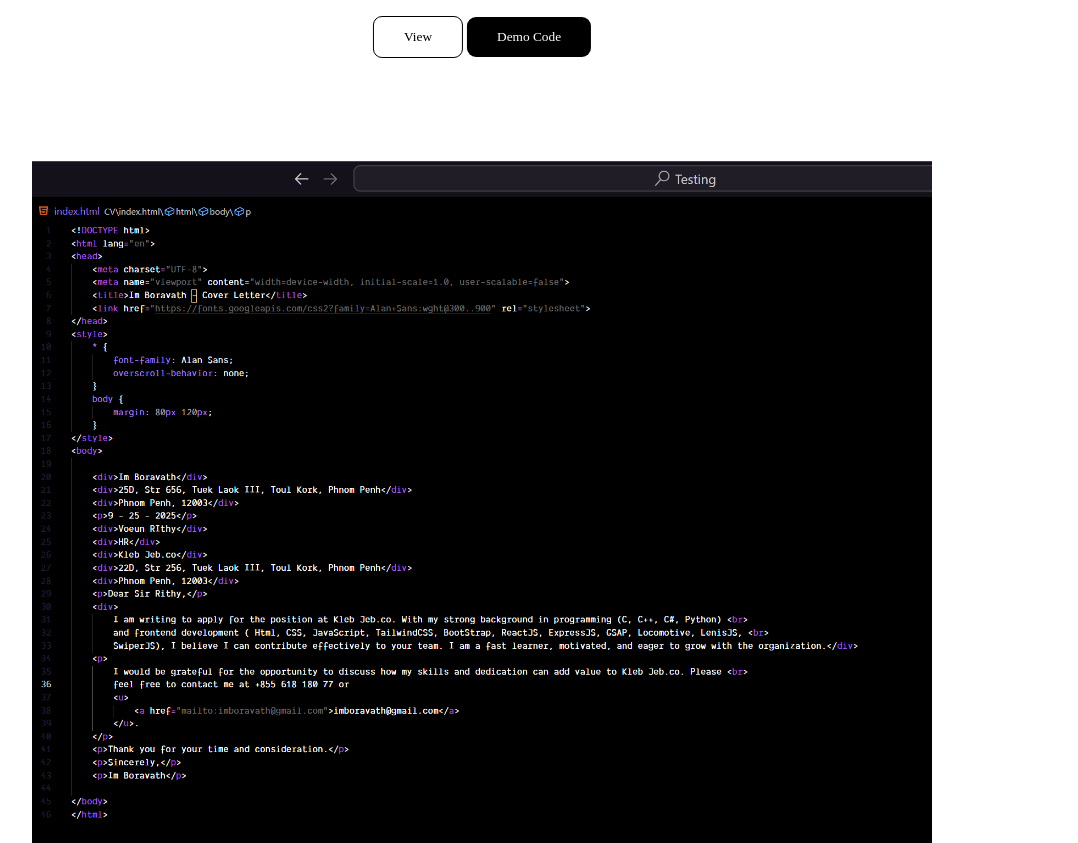
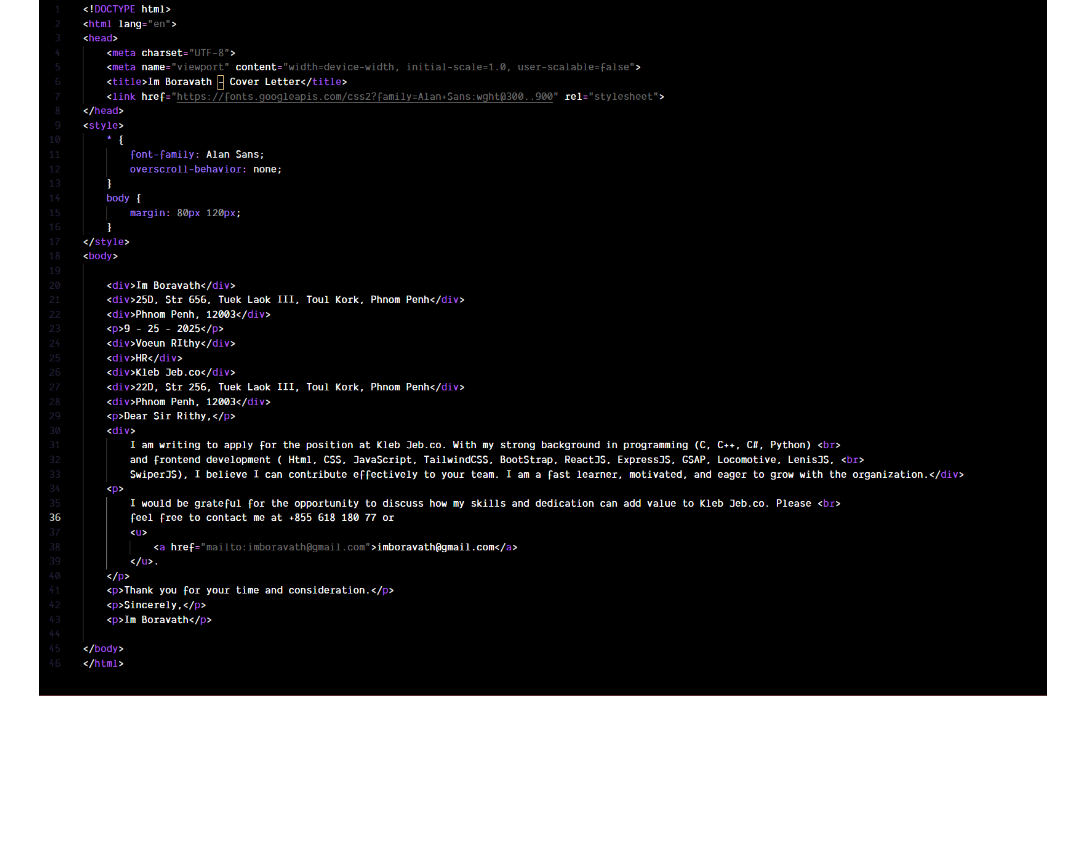
Before and after one commit to vathv123/ImBoravath_CV_HW, a plain HTML site: page code.html in a window 1280 px wide. Shown: the whole page, without its empty margins (158-1236 px from the left). After the commit the page ends 800 px from the top, so only its background shows below. Drawn offline with Linux system fonts and the light colour scheme; a web font is replaced by a local one.

Commit message:
Update files

```diff
--- a/code.html
+++ b/code.html
@@ -16,6 +16,7 @@
         left: 50%;
         transform: translateX(-50%);
         top: 2%;
+        white-space: nowrap;
     }
     button {
         background: black;
@@ -33,11 +34,13 @@
     }
     img {
         object-fit: contain;
-        width: 900px;
+        scale: 1.12;
+        max-width: 900px;
+        width: 100%;
         background: red;
         position: absolute;
-        left: 50%;
-        top: 50%;
+        left: 59%;
+        top: 30%;
         transform: translateX(-50%) translateY(-35%);
     }
 </style>
@@ -46,6 +49,8 @@
         <button type="button" onclick="location.href='index.html'">View</button>
         <button type="button" onclick="location.href='code.html'">Demo Code</button>
     </div>
-    <img src="scsCode.png" alt="CodeImages">
+    <img src="scsCode.png" alt="CodeImage1">
+    <!-- <img src="scsCode2.png" alt="CodeImage2">
+    <img src="scsCode3.png" alt="CodeImage3"> -->
 </body>
 </html>
```
Also changed, not shown: index.html (+6 -0 lines), scsCode2.png (added), scsCode3.png (added).
